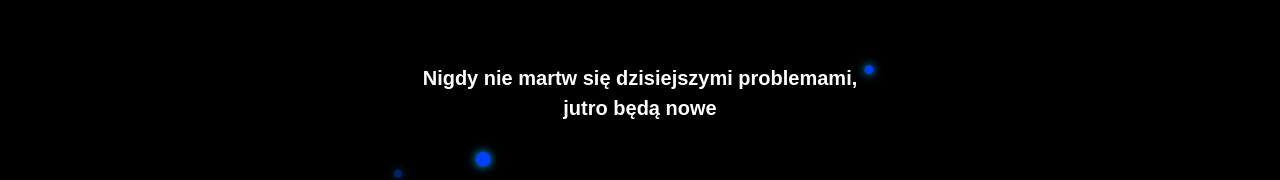
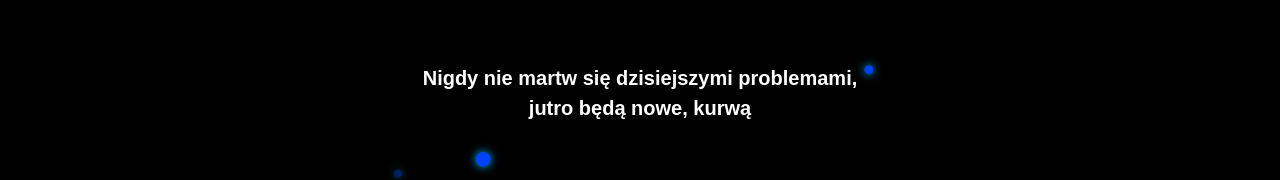
Before and after one commit to Krislv4nk/zegarek, a React (Vite) app: page /zegarek/first in a window 1280 px wide. Shown: the part 233-413 px from the top of the page. Built offline with nearby package versions, Linux system fonts and the light colour scheme.

Commit message:
deleted drwnx

```diff
--- a/src/pages/FirstPage/FirstPage.jsx
+++ b/src/pages/FirstPage/FirstPage.jsx
@@ -1,7 +1,7 @@
 import { useEffect } from 'react';
 import CustomClock from './../../components/MyDigitalClock/MyDigitalClock';
 import css from './FirstPage.module.css';
-import drewnex from './../../helpers/drewnex.jpg';
+// import drewnex from './../../helpers/drewnex.jpg';
 
 const FirstPage = () => {
 
@@ -47,7 +47,7 @@ const FirstPage = () => {
 
   return (
     <div className={css.wrapper}>
-      <h2 className={css.header}>Nigdy nie martw się dzisiejszymi problemami, jutro będą nowe</h2>
+      <h2 className={css.header}>Nigdy nie martw się dzisiejszymi problemami, jutro będą nowe, kurwą</h2>
       {/* <img className={css.drewnex} src={drewnex} alt="myPhoto" /> */}
       <CustomClock />
       <p className={css.created}>Created by Krislv4nk</p>
```
